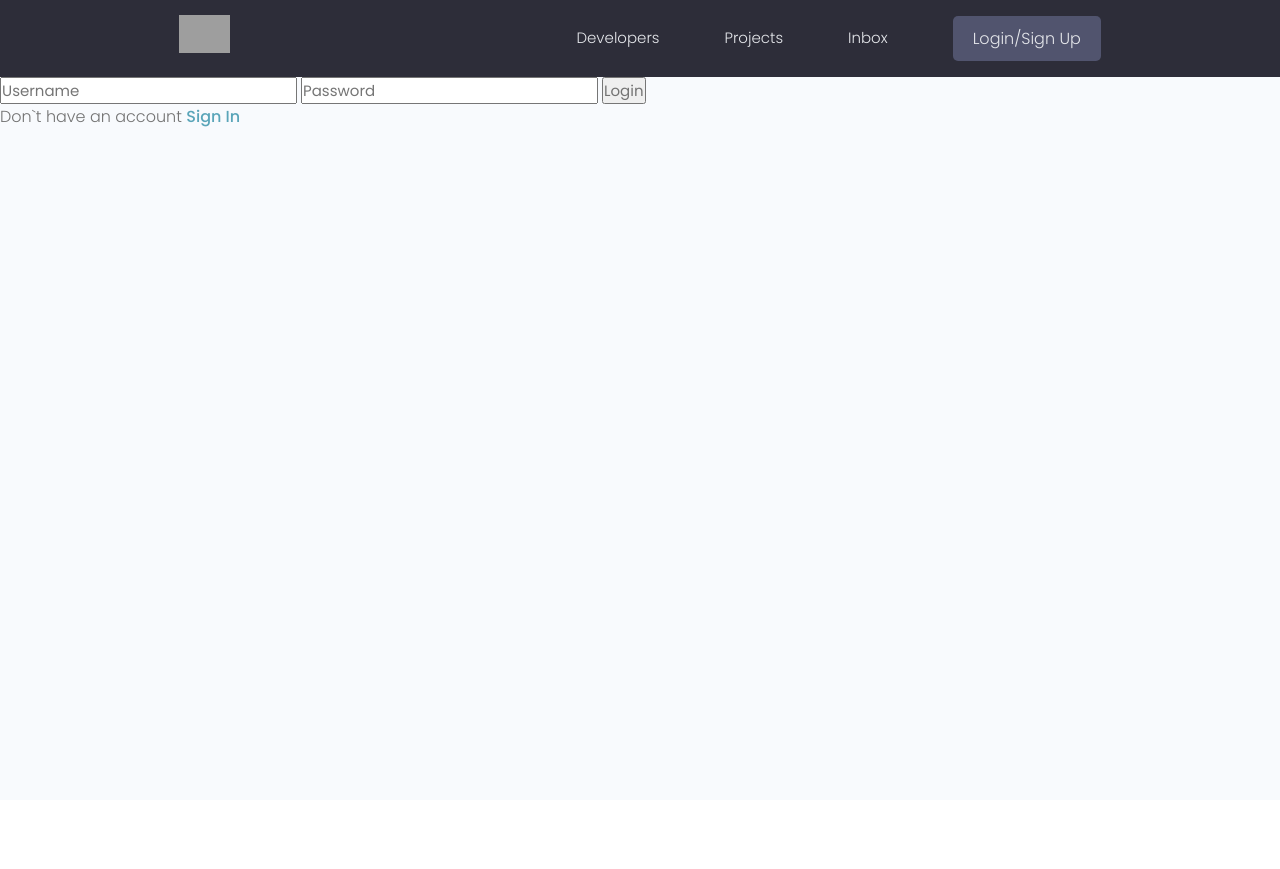
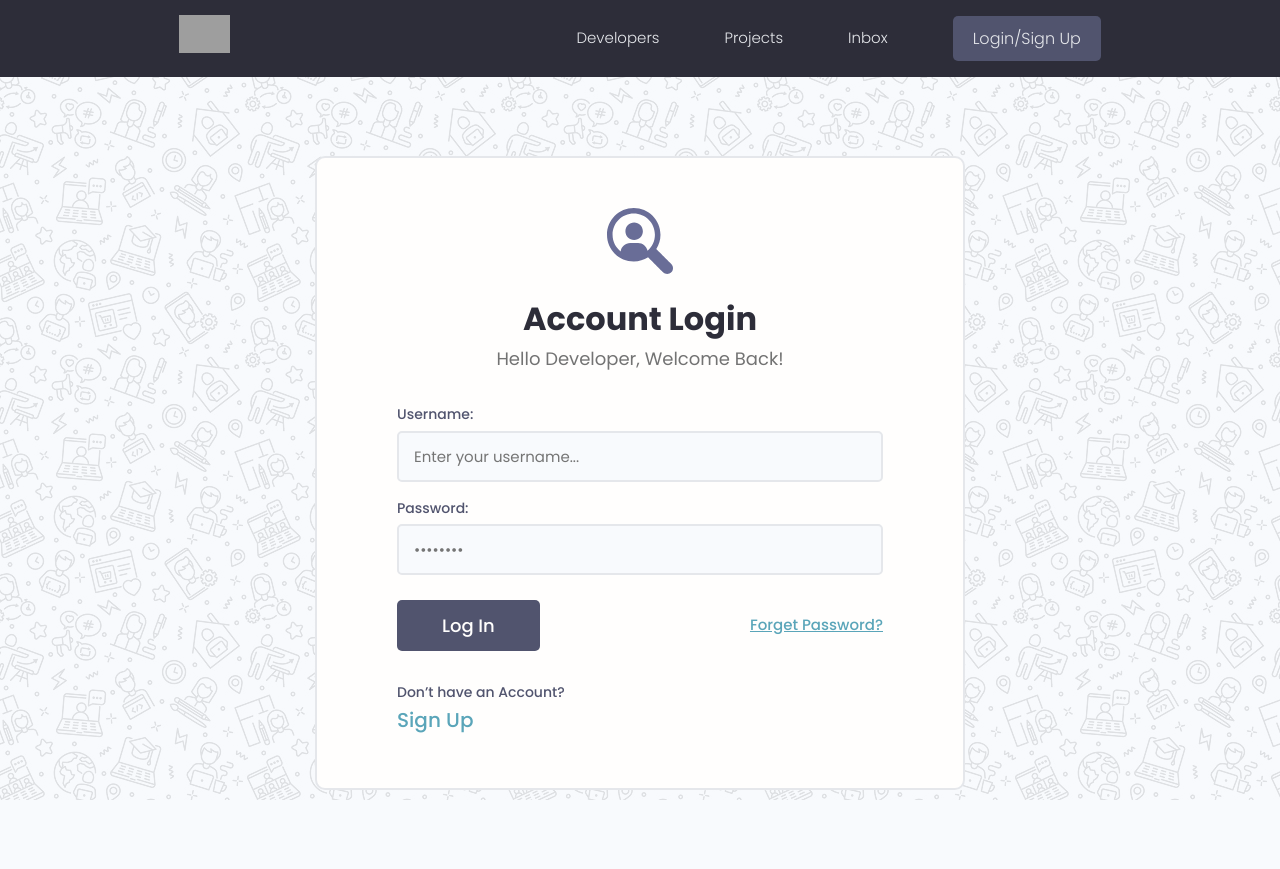
Before and after one commit to telman03/Dev_Search, a Django app: page /login/ in a window 1280 px wide. Before the commit the page ends 127 px from the top, so only its background shows below. Run offline with Django 3.2, Linux system fonts and the light colour scheme; some libraries are stand-ins or nearby versions; grey boxes are pictures that could not be loaded.

Commit message:
user accounts

```diff
--- a/users/templates/users/login_register.html
+++ b/users/templates/users/login_register.html
@@ -1,5 +1,5 @@
 {% extends 'main.html' %}
-
+{% load static %}
 {% block content %}
 
 {% if page == 'register' %}
@@ -11,14 +11,56 @@
         <input type="submit" value="Register User" />
     </form>
 
-    <p>Already have an account <a href="{% url 'login' %}">Sign In</a> </p>
+    <p>Already have an account <a href="{% url 'login' %}" >Sign In</a> </p>
 {% else %}
-<form action="{'url 'login'}" method="POST">
-    {% csrf_token %}
-    <input type="text" name="username" placeholder="Username"/>
-    <input type="password" name="password" placeholder="Password"/>
-    <input type="submit" value="Login" />
-    <p>Don`t have an account <a href="{% url 'register' %}">Sign In</a> </p>
-</form>
+
+
+<div class="auth">
+    <div class="card">
+      <div class="auth__header text-center">
+        <a href="/">
+          <img src="{% static 'images/icon.svg' %}" alt="icon" />
+        </a>
+        <h3>Account Login</h3>
+        <p>Hello Developer, Welcome Back!</p>
+      </div>
+
+      <form action="{url 'login'}" method="POST" class="form auth__form">
+        <!-- Input:Username -->
+        {% csrf_token %}
+        <div class="form__field">
+          <label for="formInput#text">Username: </label>
+          <input
+            class="input input--text"
+            id="formInput#text"
+            type="text"
+            name="username"
+            placeholder="Enter your username..."
+          />
+        </div>
+
+        <!-- Input:Password -->
+        <div class="form__field">
+          <label for="formInput#password">Password: </label>
+          <input
+            class="input input--password"
+            id="formInput#passowrd"
+            type="password"
+            name="password"
+            placeholder="••••••••"
+          />
+        </div>
+        <div class="auth__actions">
+          <input class="btn btn--sub btn--lg" type="submit" value="Log In" />
+          <a href="forgetpassword.html">Forget Password?</a>
+        </div>
+      </form>
+      <div class="auth__alternative">
+        <p>Don’t have an Account?</p>
+        <a href="{% url 'register' %}">Sign Up</a>
+      </div>
+    </div>
+  </div>
+
 {% endif %}
 {% endblock %}
```
Also changed, not shown: templates/signup.html (added, +89 -0 lines), static/images/icon.svg (added), static/images/pattern.jpg (added), templates/login.html (added).
